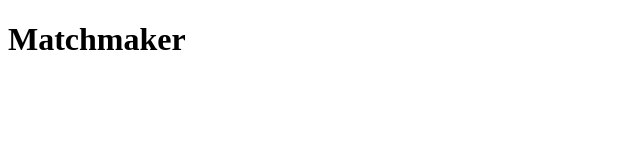
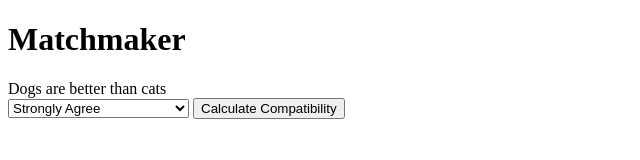
Before and after one commit to cdominguez11/matchmaker, a plain HTML site: page index.html in a window 1280 px wide. Shown: the whole page, without its empty margins (0-640 px from the left). Drawn offline with Linux system fonts and the light colour scheme.

Commit message:
Update files.

```diff
--- a/index.html
+++ b/index.html
@@ -5,6 +5,32 @@
     <title>Matchmaker</title>
   </head>
   <body>
+
     <h1>Matchmaker</h1>
+    <label>Dogs are better than cats</label><br />
+    <select id="q1">
+      <option value="5">Strongly Agree</option>
+      <option value="4">Agree</option>
+      <option value="3">Neither agree nor disagree</option>
+      <option value="2">Disagree</option>
+      <option value="1">Strongly Disagree</option>
+    </select>
+<button onclick="seematch()">Calculate Compatibility</button>
+<p id="compatibility"> </p>
+
+
+<script>
+  console.log("Starting Matchmaker...");
+
+function seematch() {
+  console.log("seematch()");
+  const desiredResponse1 = 5; //strongly agree that dogs are better than cats
+  let question1Response = document.getElementById("q1").value;
+  console.log("Question 1 response:", question1Response);
+}
+</script>
+
+
+
   </body>
 </html>
```
